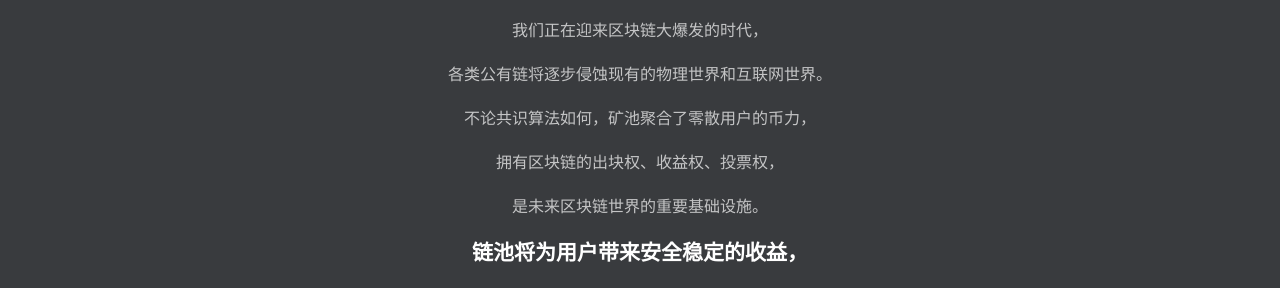
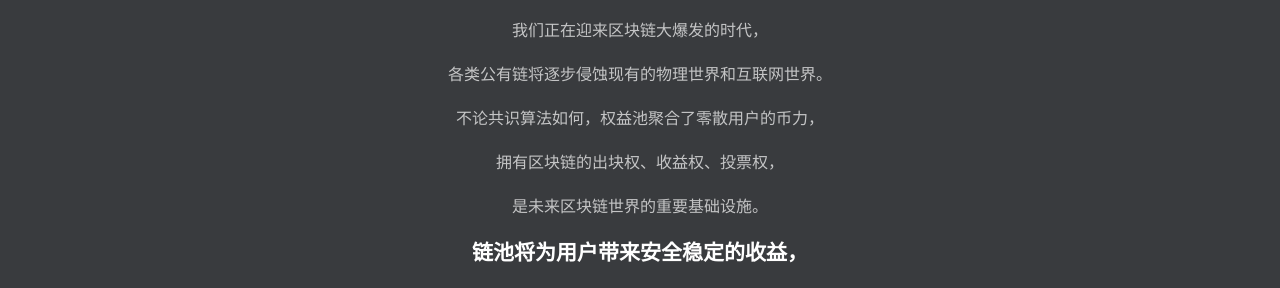
Before and after one commit to chainpool/chainpool.github.io, a Jekyll site: the page built from index.html, in a window 1280 px wide and 900 px high, scrolled down 790 px. Shown: the part 152-440 px from the top of the window. Built offline with Jekyll 4.4.1, drawn with Linux system fonts in a browser that asks for light colours; comment, search, counter and statistics services are not loaded.

Commit message:
Clean up

```diff
--- a/_includes/call-to-action.html
+++ b/_includes/call-to-action.html
@@ -6,7 +6,7 @@
                 {% comment %} <hr class="light"> {% endcomment %}
                 <p class="text-faded">我们正在迎来区块链大爆发的时代，</p>
                 <p class="text-faded">各类公有链将逐步侵蚀现有的物理世界和互联网世界。</p>
-                <p class="text-faded">不论共识算法如何，矿池聚合了零散用户的币力，</p>
+                <p class="text-faded">不论共识算法如何，权益池聚合了零散用户的币力，</p>
                 <p class="text-faded">拥有区块链的出块权、收益权、投票权，</p>
                 <p class="text-faded">是未来区块链世界的重要基础设施。</p>
                 <p class="lead"> <strong>链池将为用户带来安全稳定的收益，</strong></p>
```
